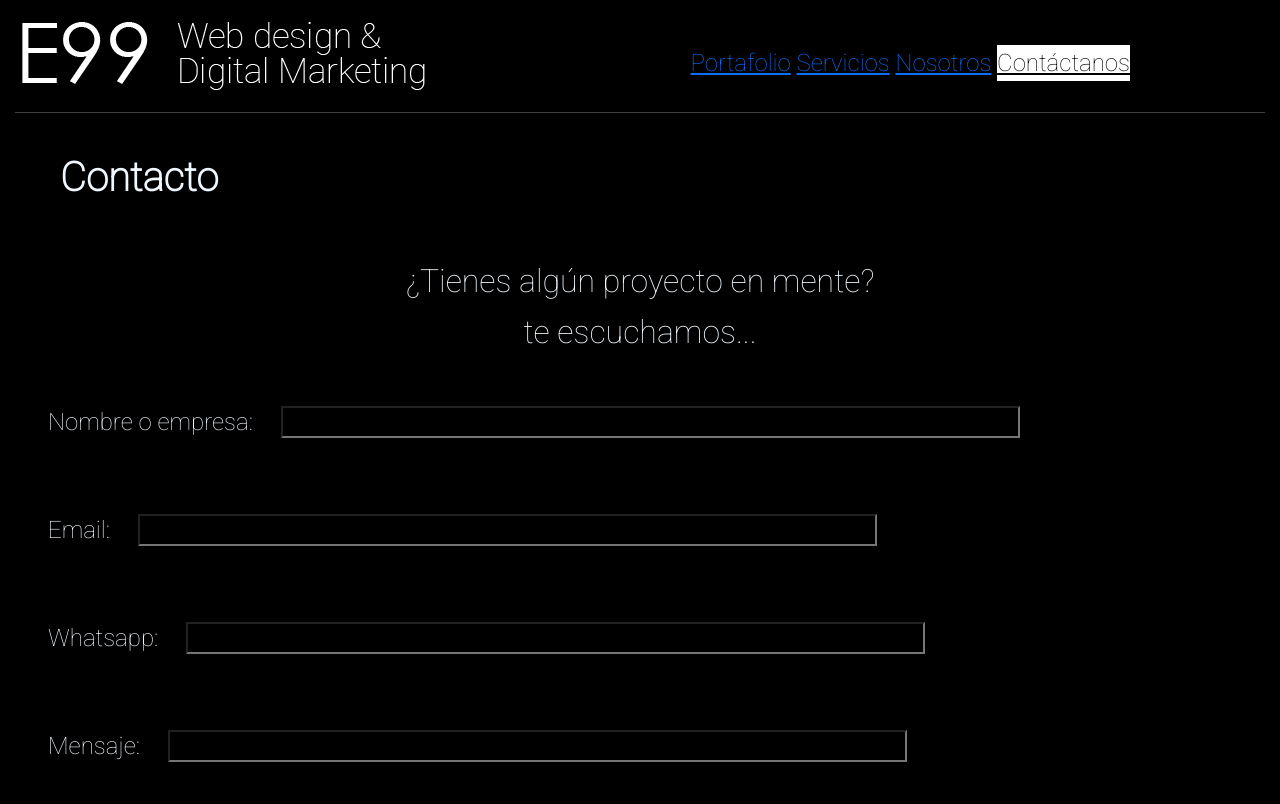
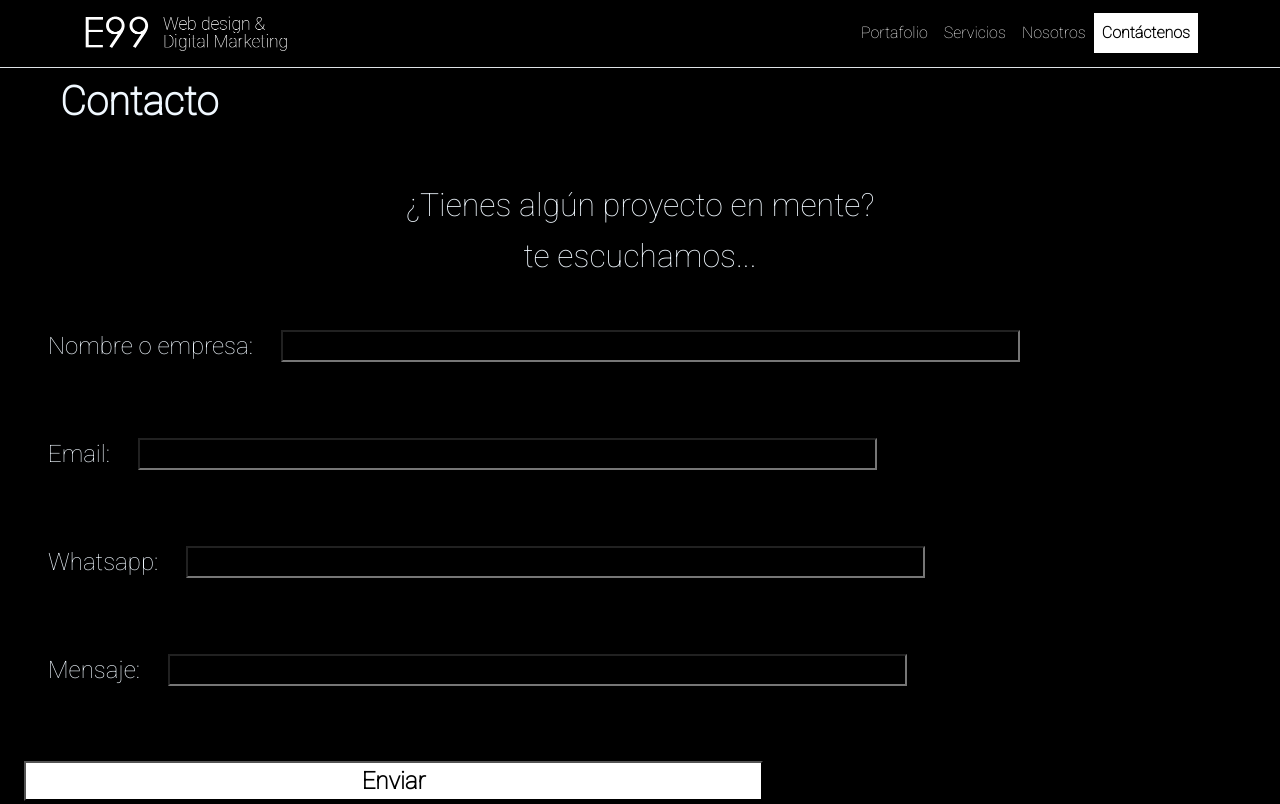
Before and after one commit to ErwinQuiroz/e99, a plain HTML site: page Pages/contacto.html in a window 1280 px wide. Shown: the top 804 px of the page. Drawn offline with Linux system fonts and the light colour scheme; files that its build step writes are made by us from their sources; files whose address does not match are found by name.

Commit message:
actualizacion header con menu hamburguersa

```diff
--- a/Pages/contacto.html
+++ b/Pages/contacto.html
@@ -5,7 +5,7 @@
     <meta charset="UTF-8">
     <meta http-equiv="X-UA-Compatible" content="IE=edge">
     <meta name="viewport" content="width=device-width, initial-scale=1.0">
-    <link rel="stylesheet" href="./css/bootstrap.min.css">
+    <link rel="stylesheet" href="../css/bootstrap.min.css">
     <link rel="stylesheet" href="../css/styles.css">
     <link rel="preconnect" href="https://fonts.googleapis.com">
     <link rel="preconnect" href="https://fonts.gstatic.com" crossorigin>
@@ -13,23 +13,31 @@
     <title>E99 - Contacto</title>
 </head>
 
-<body>
-    <header>
-        <a href="../index.html">
-            <img src="../Img/e99-logo.png" alt="e99 Web design and Digital Marketing">
-            </a>
-        <div class="Navigation_div">
-            <nav class="Navigation_nav">
-                <ul>
-                    <li class="Navigation_li"><a href="../Pages/portafolio.html">Portafolio</a></li>
-                    <li class="Navigation_li"><a href="../Pages/servicios.html">Servicios</a></li>
-                    <li class="Navigation_li"><a href="../Pages/nosotros.html">Nosotros</a></li>
-                </ul>
-            </nav>
-            <a class="navigation_btn" href="../pages/contacto.html">Contáctanos</a>
-        </div>
-        <hr>
-    </header>
+<header class="navbar navbar-expand-lg navbar-dark background_color_black border-bottom">
+    <div class="container">
+        <a class="navbar-brand" href="../index.html"><img src="../Img/e99-logo.png" alt="" class="w-50"></a>
+        <button class="navbar-toggler" type="button" data-bs-toggle="collapse" data-bs-target="#navbarNavDropdown"
+            aria-controls="navbarNavDropdown" aria-expanded="false" aria-label="Toggle navigation">
+            <span class="navbar-toggler-icon"></span>
+        </button>
+        <nav class="collapse navbar-collapse justify-content-end text_color_white" id="navbarNavDropdown">
+            <ul class="navbar-nav">
+                <li class="nav-item ">
+                    <a class="nav-link text_color_white" href="../Pages/portafolio.html">Portafolio</a>
+                </li>
+                <li class="nav-item">
+                    <a class="nav-link text_color_white" href="../Pages/servicios.html">Servicios</a>
+                </li>
+                <li class="nav-item">
+                    <a class="nav-link text_color_white" href="../Pages/nosotros.html">Nosotros</a>
+                </li>
+                <li class="nav-item">
+                    <a class="nav-link black_buttom" href=".,/Pages/contacto.html">Contáctenos</a>
+                </li>
+            </ul>
+        </nav>
+    </div>
+</header>
 
     <main>
        <h1 class="h1_main_title">Contacto</h1>
--- a/css/styles.css
+++ b/css/styles.css
@@ -14,10 +14,6 @@ li {
 
 /*--- Header ---*/
 
-header{
-    padding: 15px;
-    font-size: 1.5rem;
-}
 
 .Navigation_div{
     display: inline-block;
@@ -41,6 +37,33 @@ header{
     display: inline-block;
 }
 
+.text_color_white{
+    color: white;
+}
+
+.text_color_black{
+    color: black;
+}
+
+.background_color_white{
+    background-color: white;
+}
+
+.background_color_black{
+    background-color: black;
+}
+
+.black_buttom{
+    background-color: white;
+    color: black;
+    font-weight: bold;
+}
+
+.black_buttom:hover{
+    background-color: black;
+    color: white;
+    font-weight: bold;
+}
 
 /*---- Footer ---*/
 
```
Also changed, not shown: Pages/nosotros.html (+22 -13 lines), Pages/portafolio.html (+22 -13 lines), Pages/servicios.html (+22 -13 lines), index.html (+21 -12 lines).
